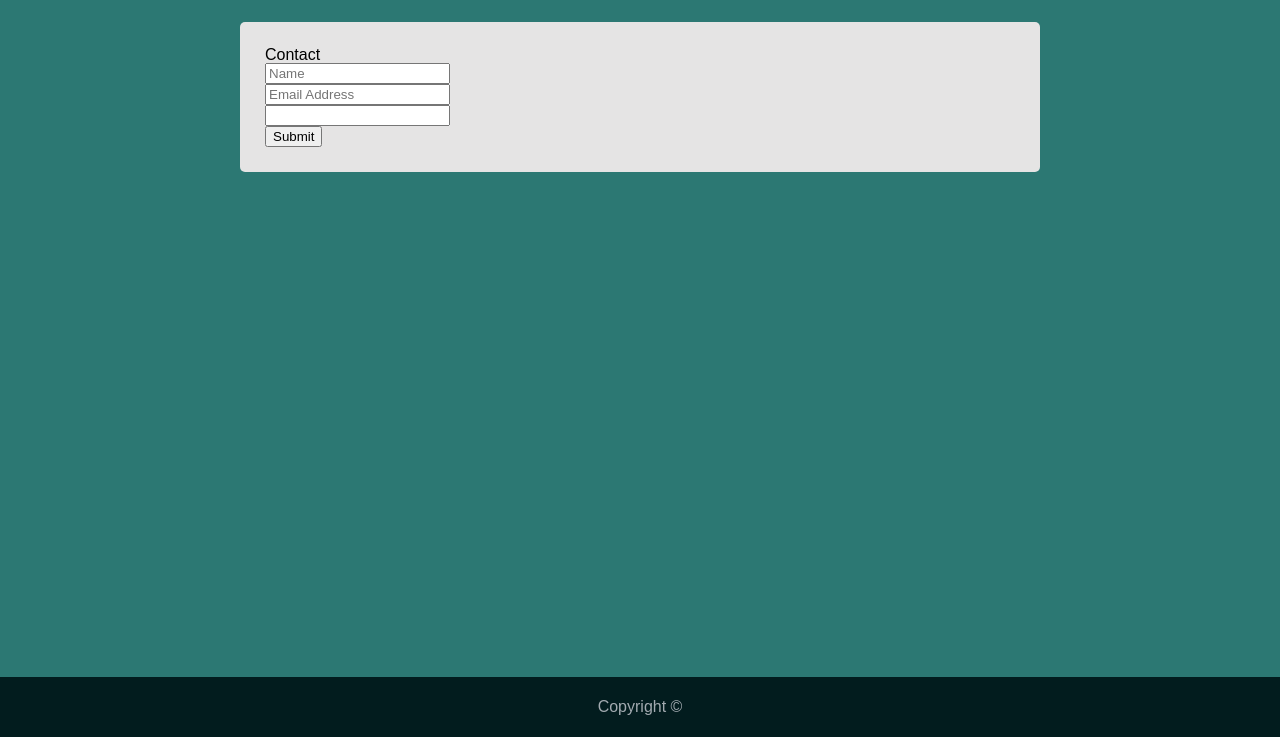
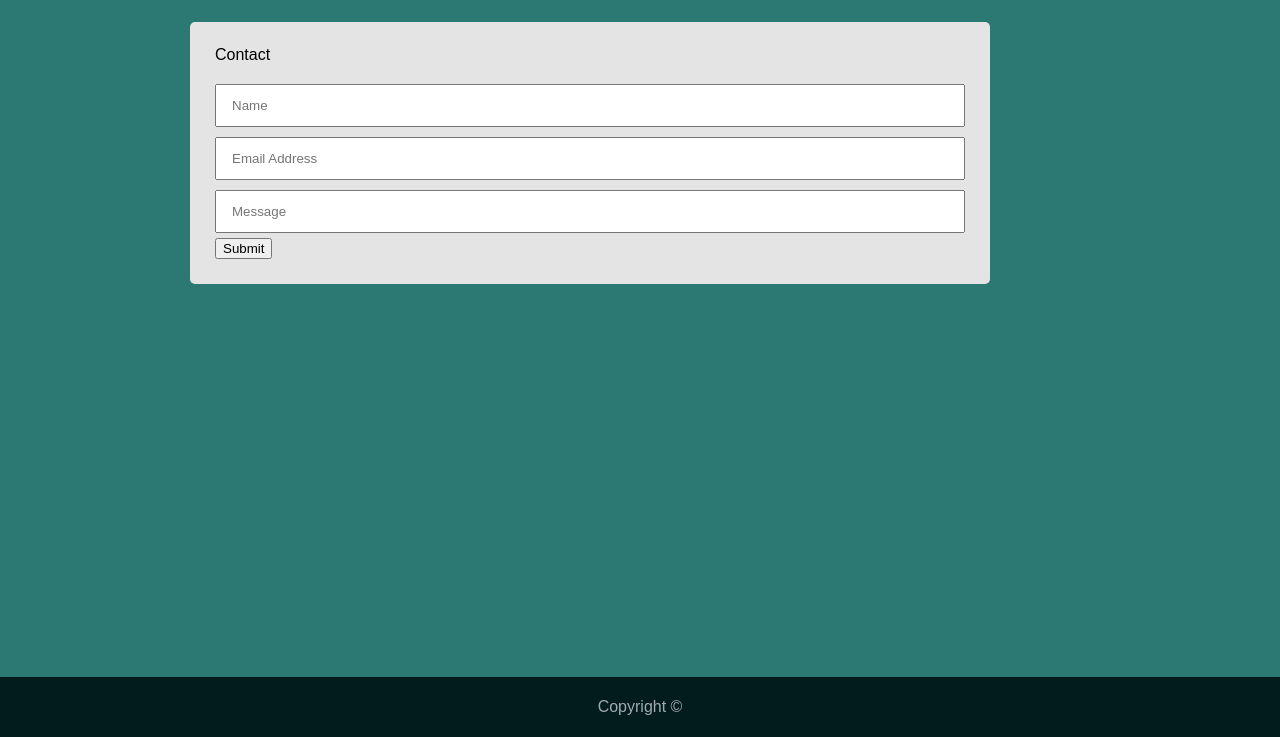
Before and after one commit to Amal2774/Basic-Portfolio, a plain HTML site: page contact.html in a window 1280 px wide. Shown: the part 63-800 px from the top of the page. Drawn offline with Linux system fonts and the light colour scheme; a web font is replaced by a local one.

Commit message:
final commit before submission

```diff
--- a/Assets/CSS/style.css
+++ b/Assets/CSS/style.css
@@ -59,7 +59,7 @@ body {
 }
 
 .content {
-    width: 800px;
+    width: 900px;
     margin: 0 auto;
 }
 
@@ -95,7 +95,7 @@ hr {
 
 }
 .p {
-    padding-top: 5px;
+    padding-top: 3px;
 }
 
 .p img {
@@ -162,3 +162,10 @@ hr {
     grid-row-start: 1;
     grid-row-end: 2;
 }
+
+.input {
+    width: 100%;
+    padding: 12px 15px;
+    margin: 5px 0;
+    box-sizing: border-box;
+}
--- a/contact.html
+++ b/contact.html
@@ -31,15 +31,16 @@
     <div>
         <div class="content">
             <form class="main-content">
-                <h3>Contact</h3>
+                <h2>Contact</h2>
+                <br>
                 <fieldset>
-                    <input placeholder="Name" type="text">
+                    <input class="input" placeholder="Name" type="text">
                 </fieldset>
                 <fieldset>
-                    <input placeholder="Email Address" type="Email">
+                    <input class="input" placeholder="Email Address" type="Email">
                 </fieldset>
                 <fieldset>
-                    <input placeholder="" type="text">
+                    <input class="input" placeholder="Message" type="text">
                 </fieldset>
                 <fieldset>
                     <button name="Submit" type="submit">
```
Also changed, not shown: index.html (+1 -1 lines), Assets/Images/desert.jpeg (added).
